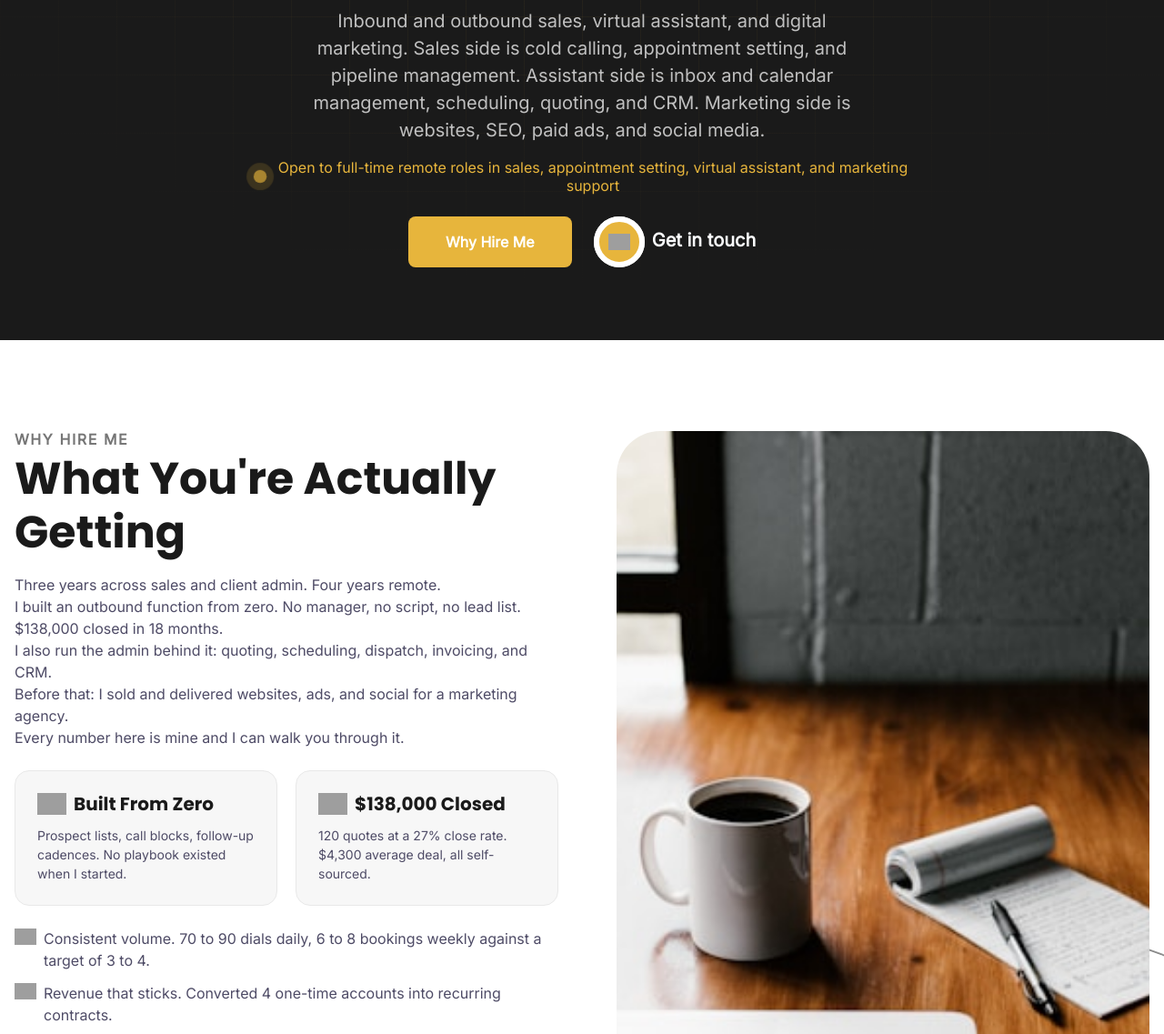
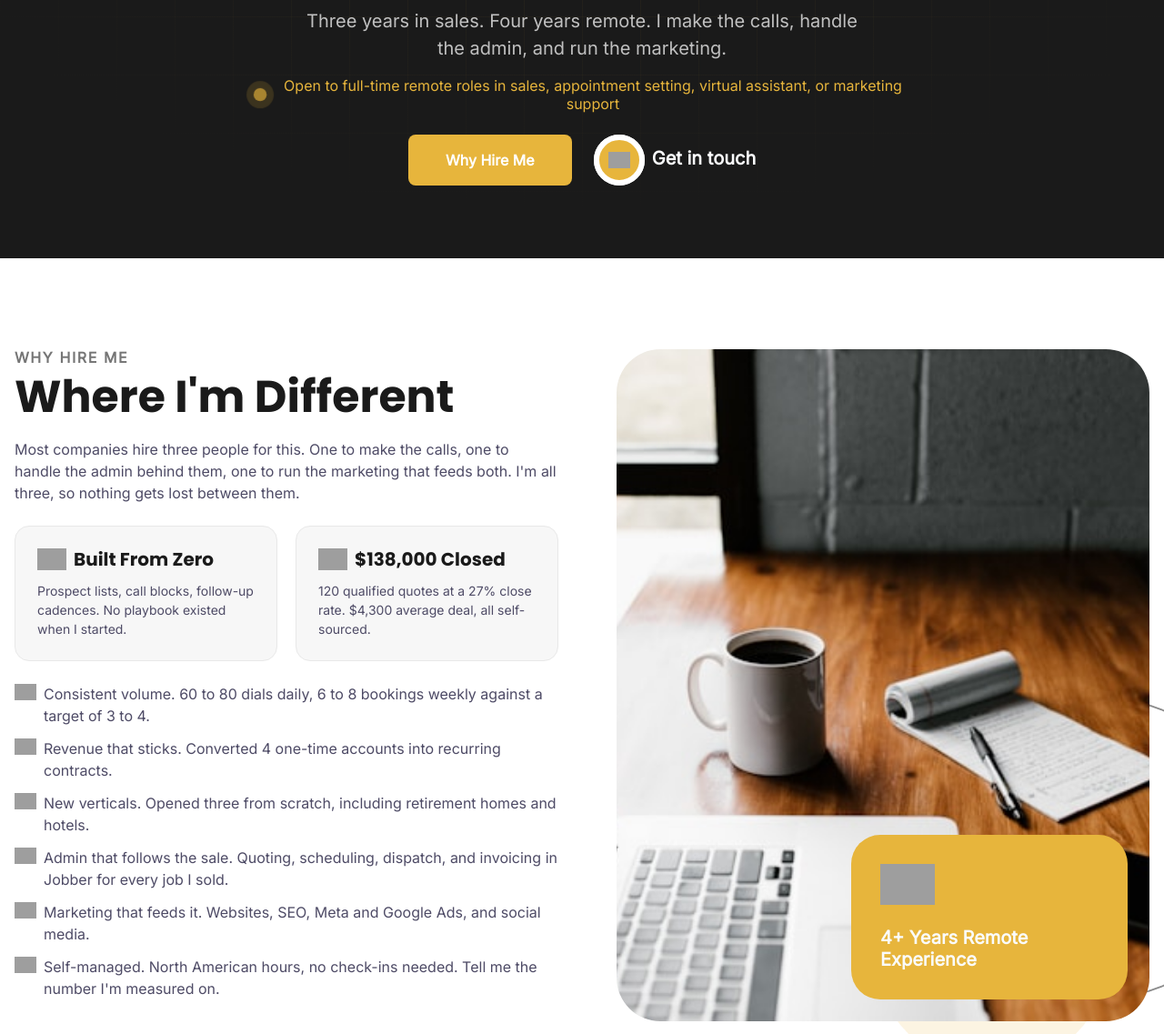
Before and after one commit to AllanBlackett/allanblackett, a plain HTML site: page index.html in a window 1280 px wide. Shown: the part 430-1567 px from the top of the page at 91% size. Drawn offline with Linux system fonts and the light colour scheme; grey boxes are pictures that could not be loaded.

Commit message:
update why hire me section

```diff
--- a/index.html
+++ b/index.html
@@ -101,11 +101,12 @@
         <div class="cs-flex-group">
             <span class="cs-topper">Allan Blackett</span>
             <h1 class="cs-title">Sales, Virtual Assistant &amp; Marketing Support</h1>
-            <p class="cs-text">Inbound and outbound sales, virtual assistant, and digital marketing. Sales side is cold calling, appointment setting, and pipeline management. Assistant side is inbox and calendar management, scheduling, quoting, and CRM. Marketing side is websites, SEO, paid ads, and social media.
+            <p class="cs-text">Three years in sales. Four years remote.
+I make the calls, handle the admin, and run the marketing.
             </p>
             <div class="cs-availability-box">
     <div class="cs-availability-blob"></div>
-    <p class="cs-availability-text">Open to full-time remote roles in sales, appointment setting, virtual assistant, and marketing support</p>
+    <p class="cs-availability-text">Open to full-time remote roles in sales, appointment setting, virtual assistant, or marketing support</p>
             </div>
             <div class="cs-button-group">
                 <a href="#sbsr-1363" class="cs-button-solid">Why Hire Me</a>
@@ -155,13 +156,9 @@
         </div>
         <div class="cs-content">
             <span class="cs-topper">Why Hire Me</span>
-            <h2 class="cs-title">What You're Actually Getting</h2>
+            <h2 class="cs-title">Where I'm Different</h2>
             <p class="cs-text">
-                Three years across sales and client admin. Four years remote.<br>
-                I built an outbound function from zero. No manager, no script, no lead list. $138,000 closed in 18 months.<br>
-                I also run the admin behind it: quoting, scheduling, dispatch, invoicing, and CRM.<br>
-                Before that: I sold and delivered websites, ads, and social for a marketing agency.<br>
-                Every number here is mine and I can walk you through it.
+                Most companies hire three people for this. One to make the calls, one to handle the admin behind them, one to run the marketing that feeds both. I'm all three, so nothing gets lost between them.
             </p>
             <ul class="cs-card-group">
                 <li class="cs-item">
@@ -179,14 +176,14 @@
                         $138,000 Closed
                     </h3>
                     <p class="cs-item-text">
-                        120 quotes at a 27% close rate. $4,300 average deal, all self-sourced.
+                        120 qualified quotes at a 27% close rate. $4,300 average deal, all self-sourced.
                     </p>
                 </li>
             </ul>
             <ul class="cs-ul">
     <li class="cs-li">
         <img class="cs-icon" aria-hidden="true" loading="lazy" decoding="async" src="https://csimg.nyc3.cdn.digitaloceanspaces.com/Icons/black-check.svg" alt="checkmark" width="24" height="24">
-                    Consistent volume. 70 to 90 dials daily, 6 to 8 bookings weekly against a target of 3 to 4.
+        Consistent volume. 60 to 80 dials daily, 6 to 8 bookings weekly against a target of 3 to 4.
     </li>
     <li class="cs-li">
         <img class="cs-icon" aria-hidden="true" loading="lazy" decoding="async" src="https://csimg.nyc3.cdn.digitaloceanspaces.com/Icons/black-check.svg" alt="checkmark" width="24" height="24">
@@ -198,11 +195,11 @@
     </li>
     <li class="cs-li">
         <img class="cs-icon" aria-hidden="true" loading="lazy" decoding="async" src="https://csimg.nyc3.cdn.digitaloceanspaces.com/Icons/black-check.svg" alt="checkmark" width="24" height="24">
-                    Admin that holds up. Quoting, scheduling, dispatch, and invoicing in Jobber for every job I sold.
+        Admin that follows the sale. Quoting, scheduling, dispatch, and invoicing in Jobber for every job I sold.
     </li>
     <li class="cs-li">
         <img class="cs-icon" aria-hidden="true" loading="lazy" decoding="async" src="https://csimg.nyc3.cdn.digitaloceanspaces.com/Icons/black-check.svg" alt="checkmark" width="24" height="24">
-                    Marketing and web. Websites, SEO, Meta and Google Ads, and social media for trades clients.
+        Marketing that feeds it. Websites, SEO, Meta and Google Ads, and social media.
     </li>
     <li class="cs-li">
         <img class="cs-icon" aria-hidden="true" loading="lazy" decoding="async" src="https://csimg.nyc3.cdn.digitaloceanspaces.com/Icons/black-check.svg" alt="checkmark" width="24" height="24">
```
Lines whose indentation alone changed are shown as unchanged.
